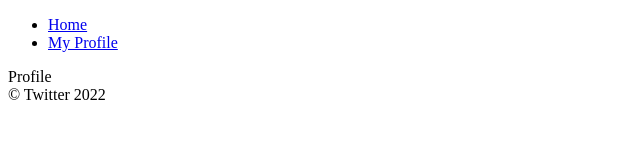
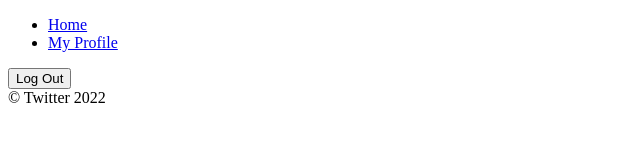
Before and after one commit to eunkeeee/twitterclone, a React (Create React App) app: page /#/profile in a window 1280 px wide. Shown: the top 160 px of the page, without its empty margins (0-640 px from the left). Built offline with nearby package versions, Linux system fonts and the light colour scheme; no server answers; sample sign-in values are in the browser's storage.

Commit message:
2.6 로그아웃 but /로 redirect해줘야함

```diff
--- a/src/routes/Profile.js
+++ b/src/routes/Profile.js
@@ -1,5 +1,13 @@
+import { authService } from "fbase";
 import React from "react";
 
-const Profile = () => <span>Profile</span>;
+const Profile = () => {
+  const onLogOutClick = () => authService.signOut();
+  return (
+    <>
+      <button onClick={onLogOutClick}>Log Out</button>
+    </>
+  );
+};
 
 export default Profile;
```
